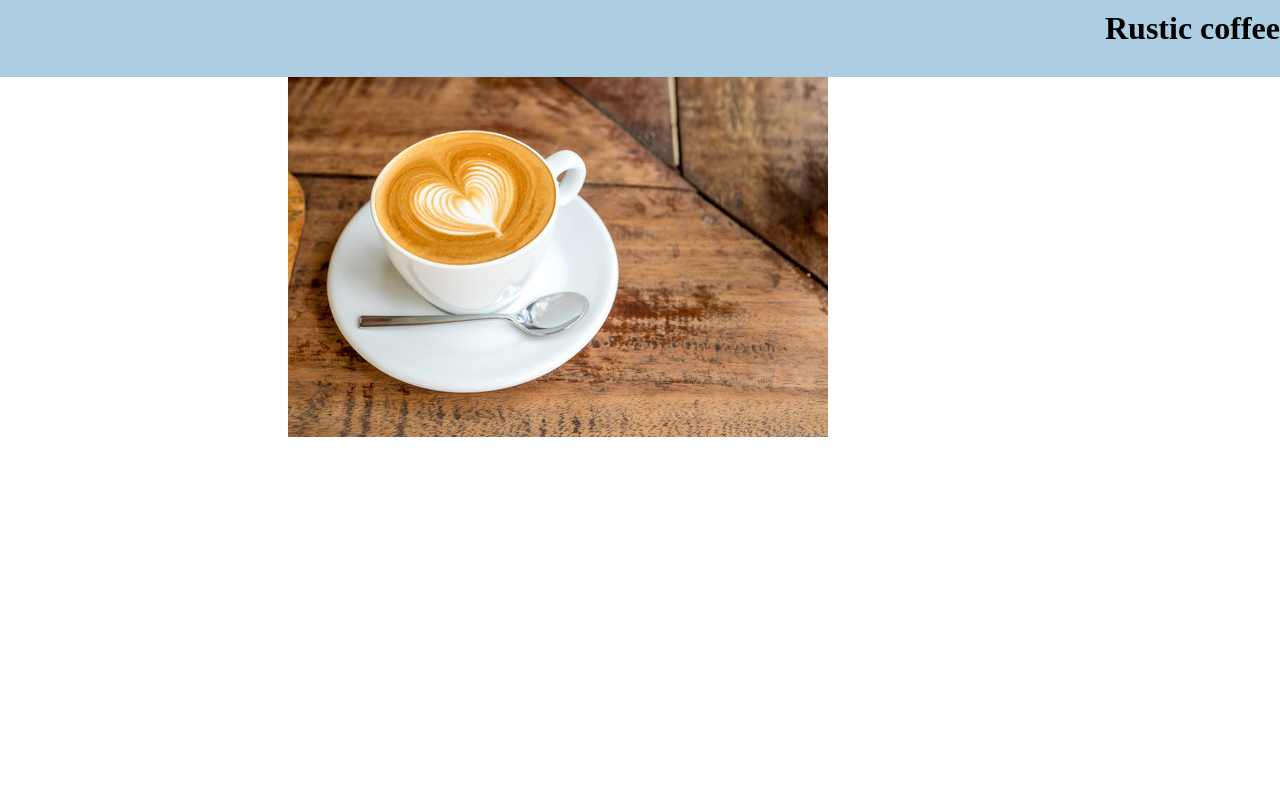
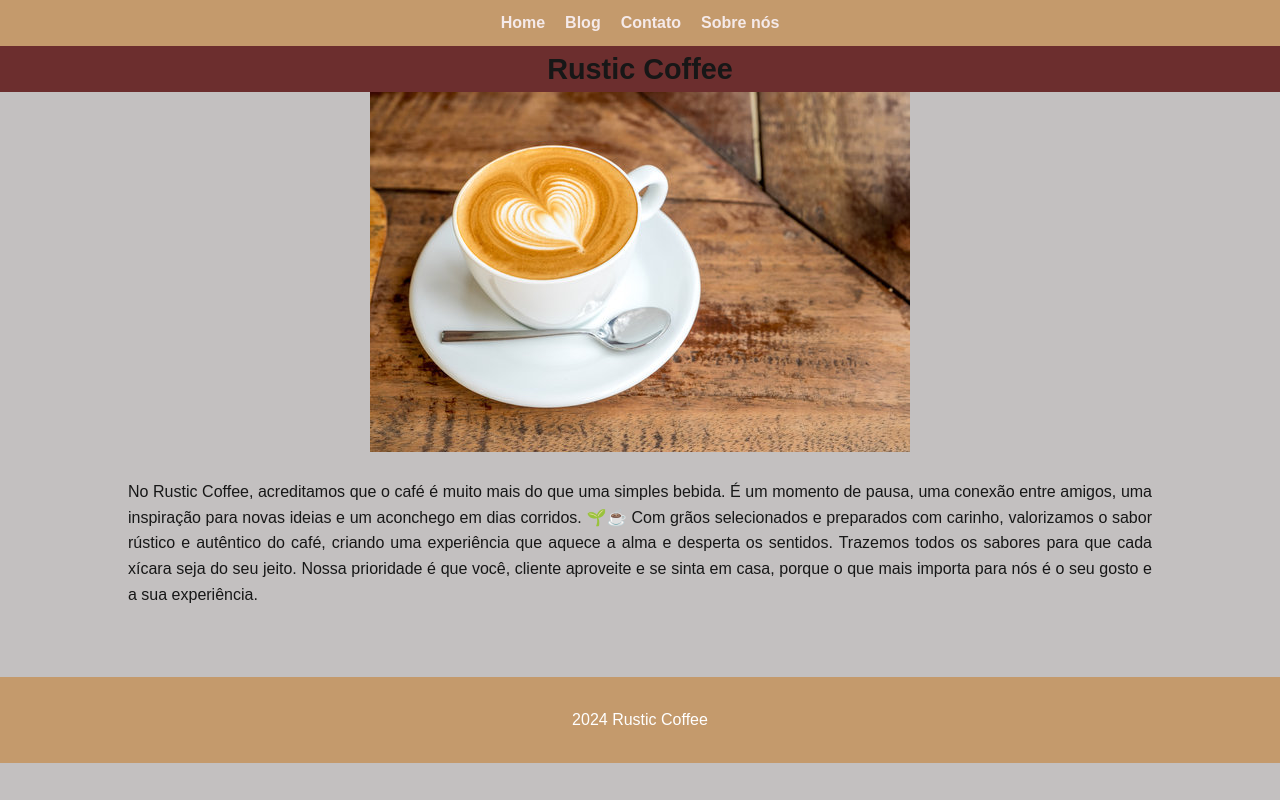
Before and after one commit to LauraReis180/FRONT-END, a PHP site: the page made by htmlEcss/SITE CAFÉBLOG/index.html in a window 1280 px wide. Run offline with PHP 8.4, Linux system fonts and the light colour scheme.

Commit message:
Rustic Coffee
atividade

```diff
--- a/htmlEcss/SITE CAFÉBLOG/index.css
+++ b/htmlEcss/SITE CAFÉBLOG/index.css
@@ -3,39 +3,72 @@
     src: url(fonts/hey_comic/Hey\ Comic.otf)
 }
 
-*{
 
-    padding: 0%;
-    margin:0% ;
-}
-
-.cordefundo{
-
-    background-color: pink;
-}
-
-body{
-
-    display: flex;
-    flex-direction: column;
-    align-items: center;
-}
-
-header{
-    width: 100%;
-    background-color: rgb(173, 205, 226);
-    padding: 10px 0px;
-    display: flex;
-    justify-content: end;
+/* Reset básico */
+* {
+    margin: 0;
+    padding: 0;
 
 }
 
-.headerh1{
-    margin: 0%;
-    font-family: hey_comic, Arial ;
-    align-items: center;
+/* Estilo do corpo */
+body {
+    font-family: Arial, sans-serif;
+    line-height: 1.6;
+    text-align: center;
+    background-color: #c3c0c0;
+    color: #171717;
 }
-.imagem{
-    width: 55%;
+
+/* Cabeçalho */
+header {
+    background-color: #c49a6c;
+    padding: 10px 0;
+}
+
+nav ul {
+    list-style: none;
+    display: flex;
+    justify-content: center;
+}
+
+nav ul li {
+    margin: 0 10px;
+}
+
+nav ul li a {
+    text-decoration: none;
+    color: #f5eaea;
+    font-weight: bold;
+}
+
+/* Título */
+h1 {
+    margin: 60px 10;
+    font-size: 1.8em;
+    background-color:rgba(99, 29, 29, 0.899);
 
 }
+
+
+.image-container img {
+    max-width: 100%;
+    height: auto;
+    margin-bottom: 20px;
+}
+
+
+main {
+    width: 80%;
+    margin: 0 auto;
+    text-align: justify;
+    font-size: 1em;
+}
+
+
+footer {
+    background-color: #c49a6c;
+    color: #fff;
+    padding: 30px 0;
+    margin-top: 70px;
+}
--- a/htmlEcss/SITE CAFÉBLOG/index.html
+++ b/htmlEcss/SITE CAFÉBLOG/index.html
@@ -3,21 +3,46 @@
 <head>
     <meta charset="UTF-8">
     <meta name="viewport" content="width=device-width, initial-scale=1.0">
-    <title>CAFÉBLOG</title>
+    <title>RUSTIC COFFEE</title>
     <link rel="stylesheet" href="index.css">
 </head>
 <body>
-    <header>
-    <div class="header">
-    <h1> Rustic coffee</h1>
+
+     <header>
+        <nav>
+            <ul>
+                <li><a href="#">Home</a></li>
+                <li><a href="#">Blog</a></li>
+                <li><a href="#">Contato</a></li>
+                <li><a href="#">Sobre nós</a></li>
+            </ul>
+        </nav>
+    </header>
+
+
+    <h1>Rustic Coffee</h1>
+
+
+    <div class="image-container">
+        <img src="images/coffee.jpg" alt="Duas xícaras de café">
     </div>
-    </header>
-    <header></header>
 
-    <div class="imagem">
-        <img src="images/coffee.jpg" alt="imagem">
+    <main>
+        <p>
+            No Rustic Coffee, acreditamos que o café é muito mais do que uma simples bebida. É um momento de pausa, uma conexão entre amigos, uma inspiração para novas ideias e um aconchego em dias corridos. 🌱☕
+            Com grãos selecionados e preparados com carinho, valorizamos o sabor rústico e autêntico do café, criando uma experiência que aquece a alma e desperta os sentidos.
+            Trazemos todos os sabores para que cada xícara seja do seu jeito. Nossa prioridade é que você, cliente aproveite e se sinta em casa, porque o que mais importa para nós é o seu gosto e a sua experiência.
+        </p>
 
-   </div>
+    </main>
+
+
+<footer>
+        <p> 2024 Rustic Coffee</p>
+    </footer>
+</body>
+</html>
+
 
 </body>
 </html>
```
Also changed, not shown: htmlEcss/SITE CAFÉBLOG/fonts/hey_comic/Hey Comic.jpg (deleted), 1 other file.
